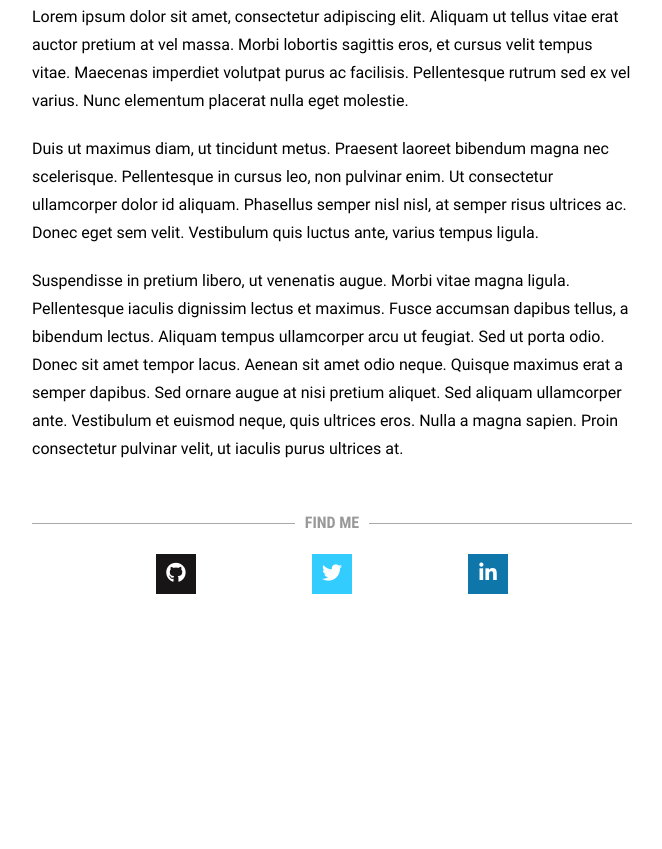
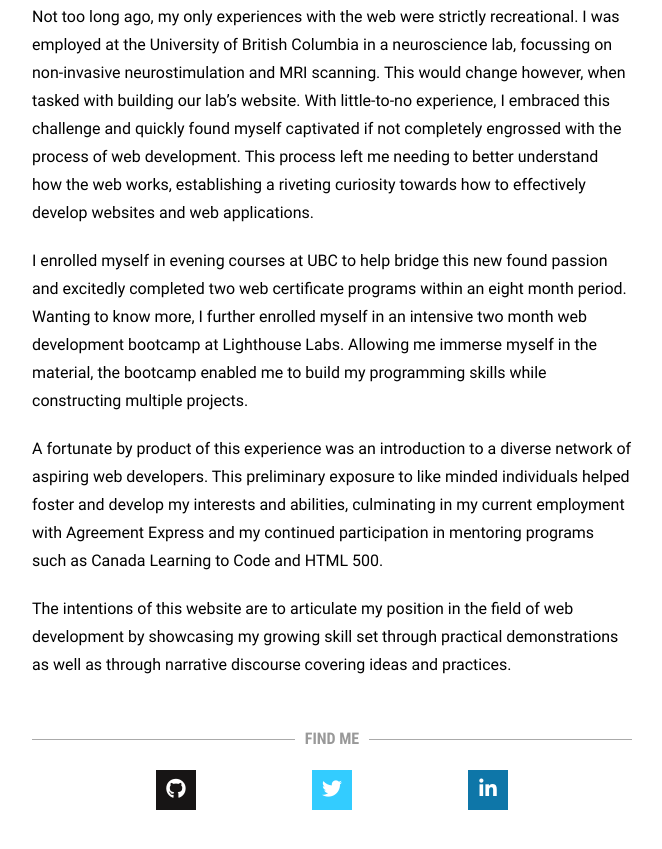
Before and after one commit to atom888/adam-dipinto-website, a plain HTML site: page about.html in a window 1280 px wide. Shown: the part 331-1180 px from the top of the page, without its empty margins (308-970 px from the left). Before the commit the page ends 1027 px from the top, so only its background shows below. Drawn offline with Linux system fonts and the light colour scheme.

Commit message:
Added full about section with intentions of website

```diff
--- a/about.html
+++ b/about.html
@@ -26,13 +26,16 @@
     <h2 id="about-me" class="hr"><span class="hr">ABOUT ME</span></h2>
 
     <p>
-      Lorem ipsum dolor sit amet, consectetur adipiscing elit. Aliquam ut tellus vitae erat auctor pretium at vel massa. Morbi lobortis sagittis eros, et cursus velit tempus vitae. Maecenas imperdiet volutpat purus ac facilisis. Pellentesque rutrum sed ex vel varius. Nunc elementum placerat nulla eget molestie.
+      Not too long ago, my only experiences with the web were strictly recreational. I was employed at the University of British Columbia in a neuroscience lab, focussing on non-invasive neurostimulation and MRI scanning. This would change however, when tasked with building our lab’s website. With little-to-no experience, I embraced this challenge and quickly found myself captivated if not completely engrossed with the process of web development. This process left me needing to better understand how the web works, establishing a riveting curiosity towards how to effectively develop websites and web applications.
     </p>
     <p>
-      Duis ut maximus diam, ut tincidunt metus. Praesent laoreet bibendum magna nec scelerisque. Pellentesque in cursus leo, non pulvinar enim. Ut consectetur ullamcorper dolor id aliquam. Phasellus semper nisl nisl, at semper risus ultrices ac. Donec eget sem velit. Vestibulum quis luctus ante, varius tempus ligula.
+      I enrolled myself in evening courses at UBC to help bridge this new found passion and excitedly completed two web certificate programs within an eight month period. Wanting to know more, I further enrolled myself in an intensive two month web development bootcamp at Lighthouse Labs. Allowing me immerse myself in the material, the bootcamp enabled me to build my programming skills while constructing multiple projects.
     </p>
     <p>
-      Suspendisse in pretium libero, ut venenatis augue. Morbi vitae magna ligula. Pellentesque iaculis dignissim lectus et maximus. Fusce accumsan dapibus tellus, a bibendum lectus. Aliquam tempus ullamcorper arcu ut feugiat. Sed ut porta odio. Donec sit amet tempor lacus. Aenean sit amet odio neque. Quisque maximus erat a semper dapibus. Sed ornare augue at nisi pretium aliquet. Sed aliquam ullamcorper ante. Vestibulum et euismod neque, quis ultrices eros. Nulla a magna sapien. Proin consectetur pulvinar velit, ut iaculis purus ultrices at.
+      A fortunate by product of this experience was an introduction to a diverse network of aspiring web developers. This preliminary exposure to like minded individuals helped foster and develop my interests and abilities, culminating in my current employment with Agreement Express and my continued participation in mentoring programs such as Canada Learning to Code and HTML 500.
+    </p>
+    <p>
+      The intentions of this website are to articulate my position in the field of web development by showcasing my growing skill set through practical demonstrations as well as through narrative discourse covering ideas and practices.
     </p>
 
     <h2 id="find-me" class="hr"><span class="hr">FIND ME</span></h2>
```
